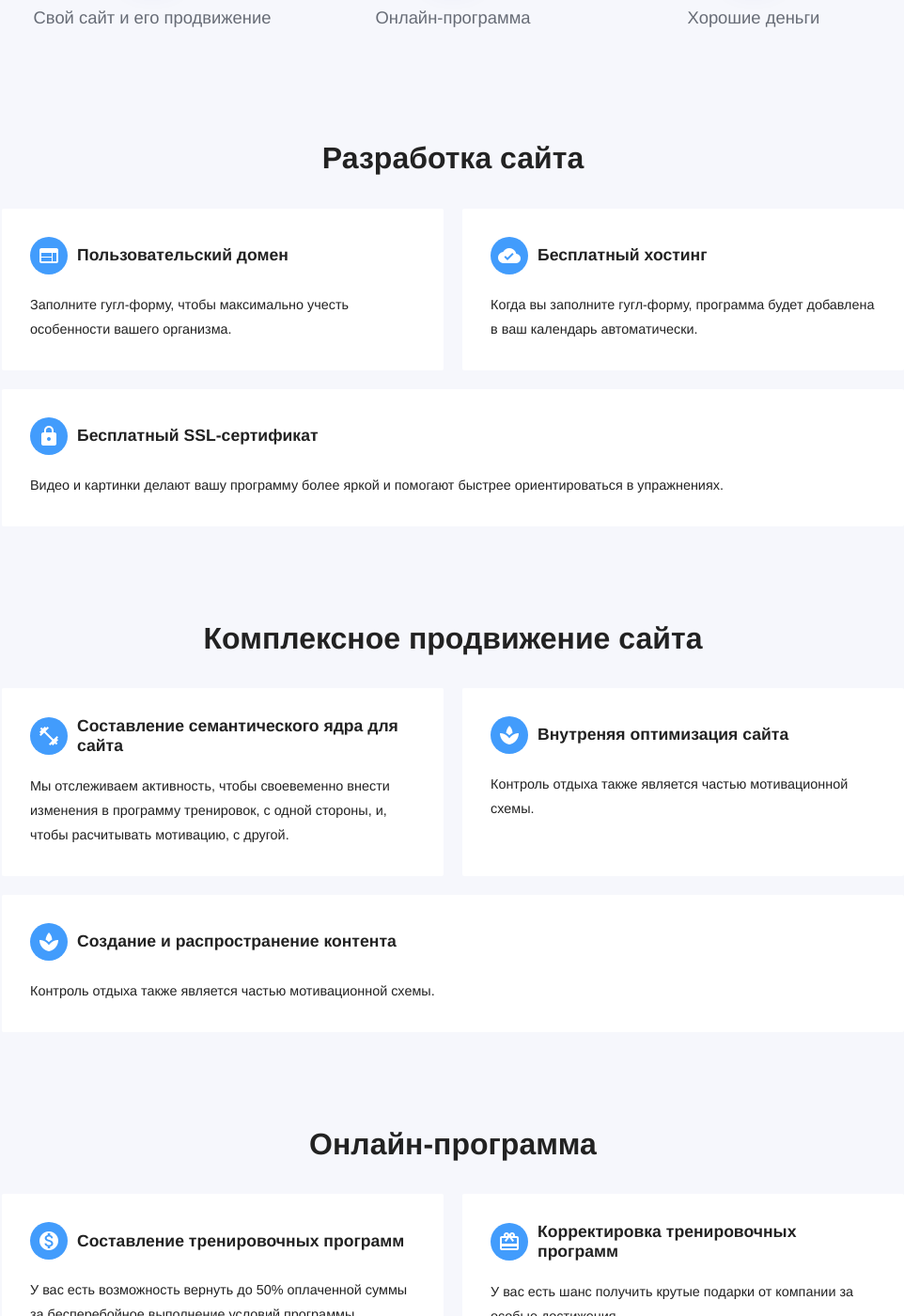
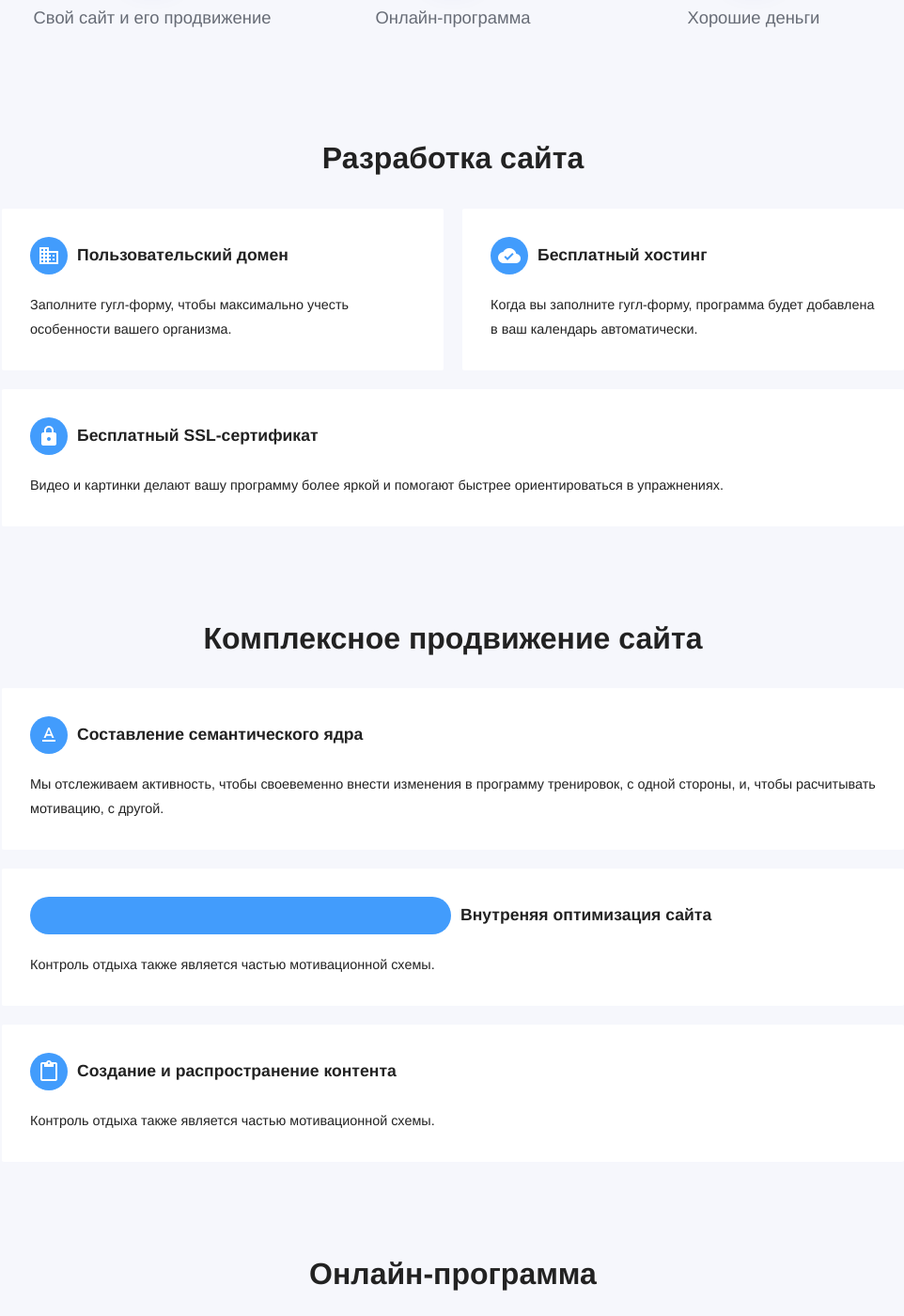
Before and after one commit to RakhimyanTim/adroholic.github.io, a Jekyll site: the page built from pages/features.html, in a window 1280 px wide and 1400 px high, scrolled down 447 px. Shown: the whole window at 94% size, without its empty margins (158-1120 px from the left). Built offline with Jekyll 4.4.1, drawn with Linux system fonts in a browser that asks for light colours; some web fonts are replaced.

Commit message:
Update features.html

```diff
--- a/pages/features.html
+++ b/pages/features.html
@@ -24,7 +24,7 @@
 	<h2>Разработка сайта</h2>
 
 	<ul class="cards">
-		{% include components/features/data-block.html icon="web" title="Пользовательский домен" content="Заполните гугл-форму, чтобы максимально учесть особенности вашего организма." %}
+		{% include components/features/data-block.html icon="domain" title="Пользовательский домен" content="Заполните гугл-форму, чтобы максимально учесть особенности вашего организма." %}
 
 		{% include components/features/data-block.html icon="cloud_done" title="Бесплатный хостинг" content="Когда вы заполните гугл-форму, программа будет добавлена в ваш календарь автоматически." %}
 
@@ -34,11 +34,11 @@
 	<h2>Комплексное продвижение сайта</h2>
 
 	<ul class="cards">
-		{% include components/features/data-block.html icon="fitness_center" title="Составление семантического ядра для сайта" content="Мы отслеживаем активность, чтобы своевеменно внести изменения в программу тренировок, с одной стороны, и, чтобы расчитывать мотивацию, с другой." %}
+		{% include components/features/data-block.html icon="text_format" title="Составление семантического ядра" content="Мы отслеживаем активность, чтобы своевеменно внести изменения в программу тренировок, с одной стороны, и, чтобы расчитывать мотивацию, с другой." %}
 
-		{% include components/features/data-block.html icon="spa" title="Внутреняя оптимизация сайта" content="Контроль отдыха также является частью мотивационной схемы." %}
+		{% include components/features/data-block.html icon="swettings_overscan" title="Внутреняя оптимизация сайта" content="Контроль отдыха также является частью мотивационной схемы." %}
 
-		{% include components/features/data-block.html icon="spa" title="Создание и распространение контента" content="Контроль отдыха также является частью мотивационной схемы." %}
+		{% include components/features/data-block.html icon="content_paste" title="Создание и распространение контента" content="Контроль отдыха также является частью мотивационной схемы." %}
 	</ul>
 
 	<h2>Онлайн-программа</h2>
```
